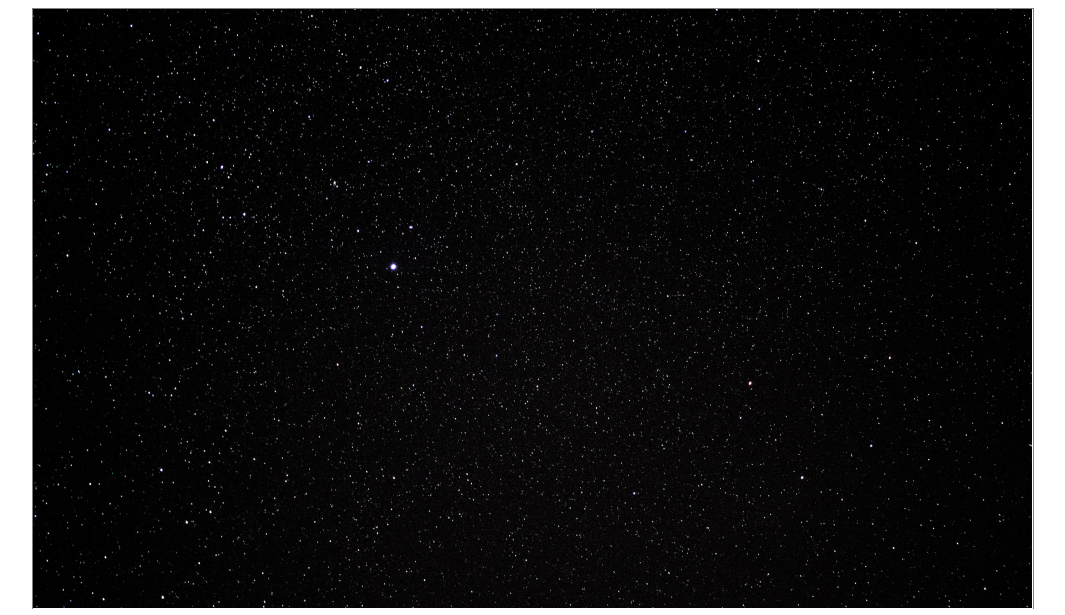
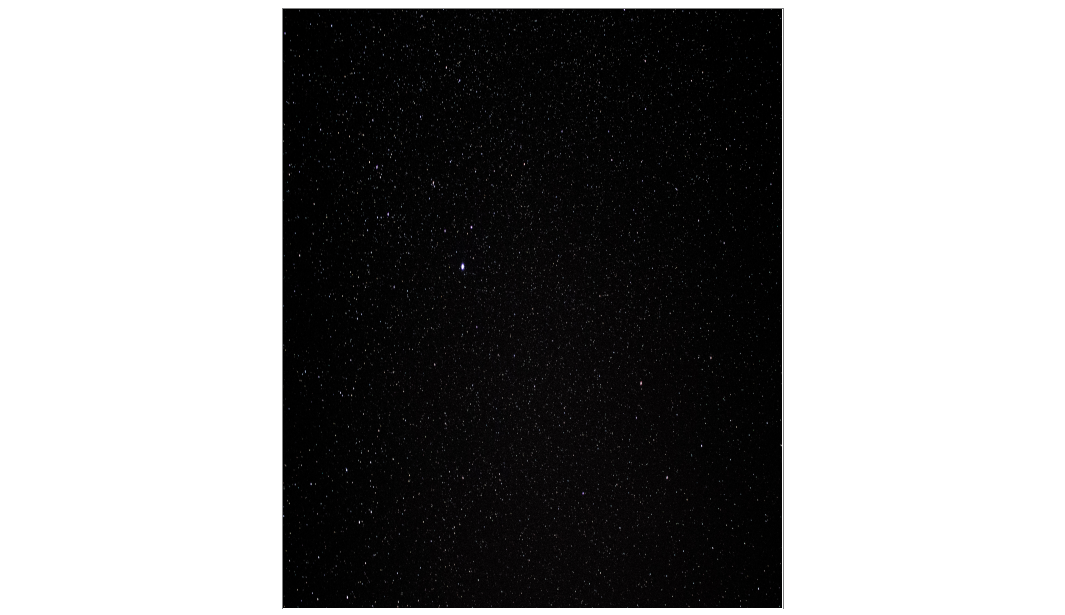
Before and after one commit to t27duck/ts-breakout-clone, a website built with Parcel: page src/index.html in a window 1280 px wide. Shown: the top 615 px of the page, without its empty margins (108-1173 px from the left). Built offline with nearby package versions, Linux system fonts and the light colour scheme.

Commit message:
Learn how to make it narrower

```diff
--- a/src/index.html
+++ b/src/index.html
@@ -6,8 +6,8 @@
   </head>
   <body>
     <div id="main" class="main">
-      <canvas id="playField" width="1000" height="600"></canvas>
-      <img id="background" src="./images/background.png"></img>
+      <canvas id="playField" width="500" height="600"></canvas>
+      <img id="background" width="500" height="600" src="./images/background.png"></img>
       <div id="display">
         <div id="score"></div>
         <button id="start">Start</button>
@@ -21,17 +21,16 @@
   </body>
   <style>
     :root {
-      --width: 1000px;
+      --width: 500px;
       --height: 650px;
     }
 
     #main {
       position: relative;
-      width: 1000px;
       margin: 0 auto;
       width: var(--width);
       height: var(--height);
-      font-size: 32px;
+      font-size: 10px;
       font-family: Arial, Helvetica, sans-serif;
     }
 
--- a/src/setup.ts
+++ b/src/setup.ts
@@ -19,13 +19,13 @@ export const BRICK_WIDTH = canvas
 export const BRICK_HEIGHT = canvas
   ? Math.floor((canvas.height - STAGE_PADDING * 2) / STAGE_ROWS) - BRICK_PADDING
   : 30;
-export const PADDLE_WIDTH = 150;
+export const PADDLE_WIDTH = 175;
 export const PADDLE_HEIGHT = 25;
-export const PADDLE_STARTX = 450;
+export const PADDLE_STARTX = 175;
 export const PADDLE_SPEED = 10;
 export const BALL_SPEED = 5;
 export const BALL_SIZE = 20;
-export const BALL_STARTX = 500;
+export const BALL_STARTX = 250;
 export const BALL_STARTY = 400;
 
 export const BRICK_IMAGES: { [key: number]: string } = {
```
